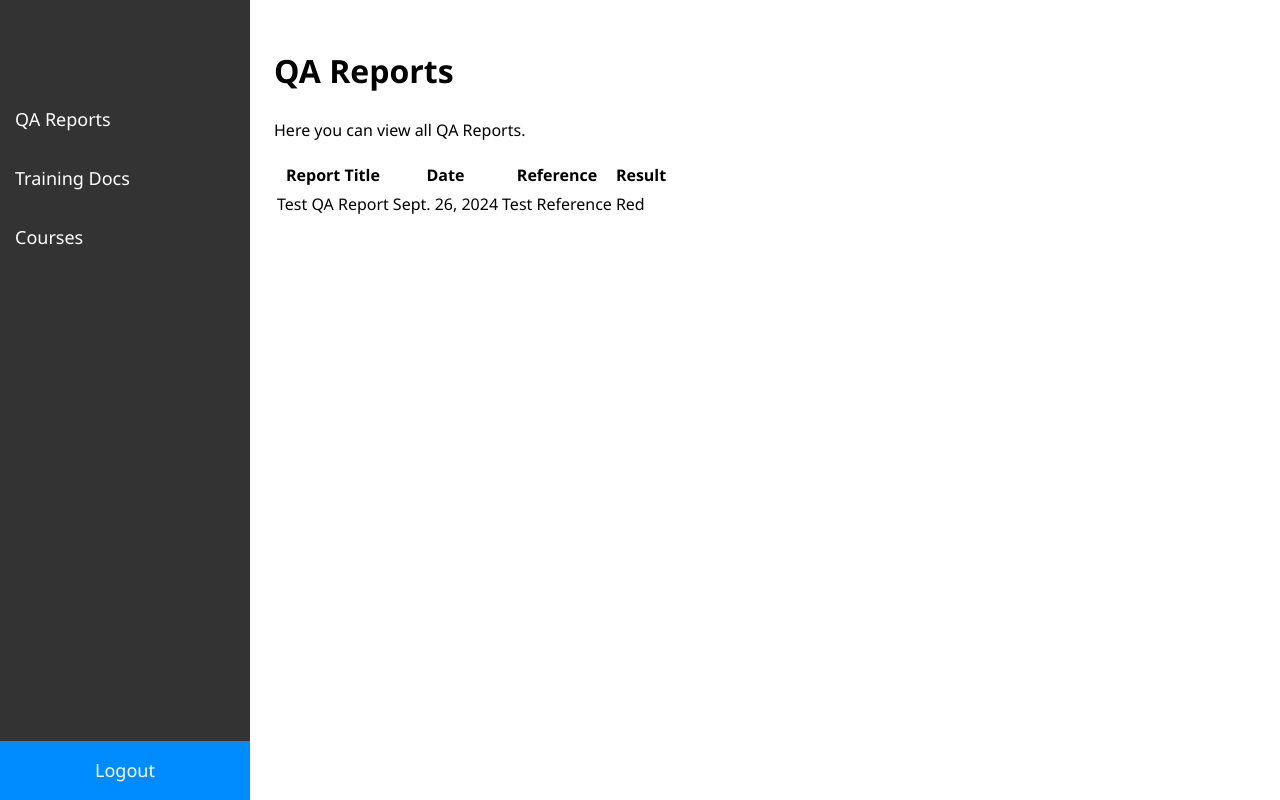
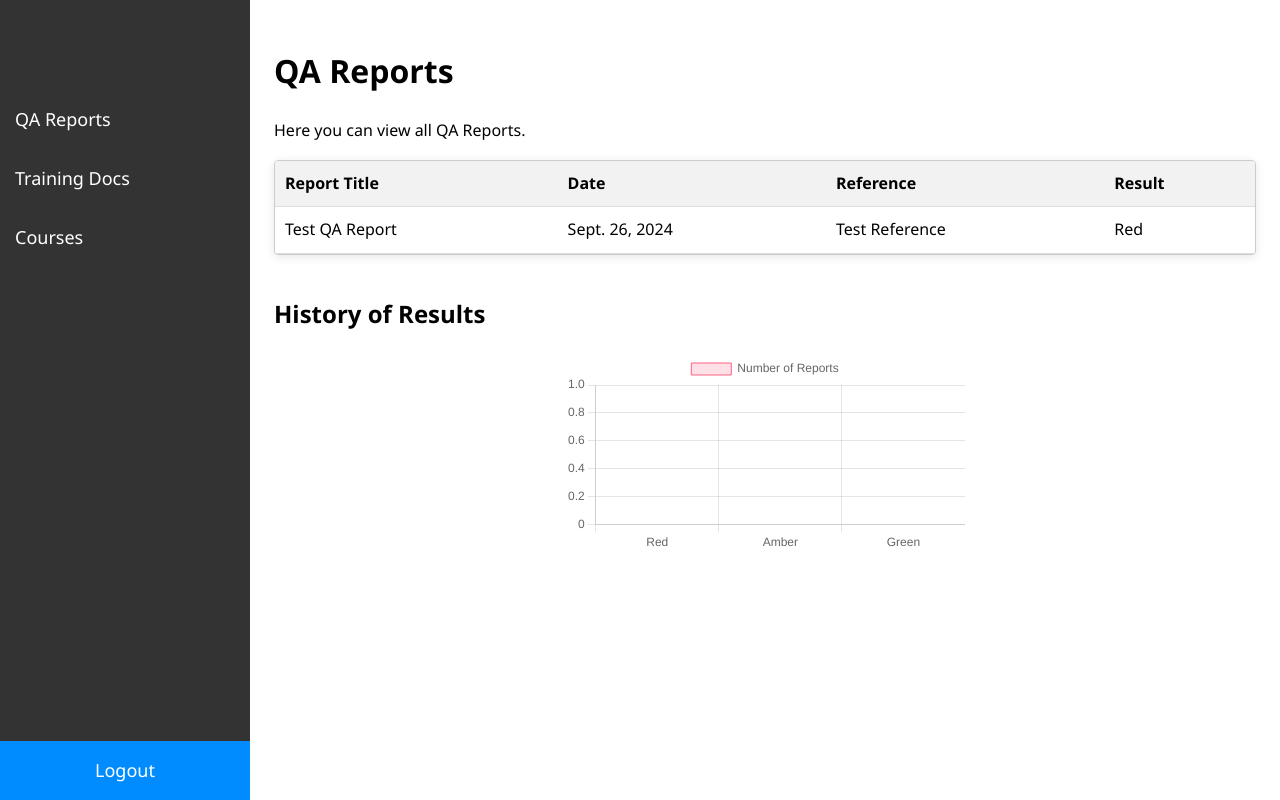
Before and after one commit to KieMerr17/lms_wayve, a Django app: template templates/qa_reports.html in a window 1280 px wide. Run offline with Django 4.2, Linux system fonts and the light colour scheme; data comes from the database, SQL or seed files in the repository; both versions use the stored data as it was after the commit; tables that the repository leaves empty hold one stand-in row (values such as "Sample post"); the template is opened without the code that fills it: values that come from a table or form of the project are taken from there, most other values are stand-ins (such as "Sample title", 1, 10 or a date in 2020).

Commit message:
pull qa report info to content, style and display a performance graph

```diff
--- a/static/css/styles.css
+++ b/static/css/styles.css
@@ -227,3 +227,42 @@ body {
 .main-content.shifted {
     margin-left: 250px !important;
 }
+
+
+/*-----------------------------------  QA Reports  -----------------------------------*/
+
+.table-container {
+    margin-bottom: 20px;
+    overflow-x: auto;
+    border: 1px solid #ccc;
+    border-radius: 4px;
+    box-shadow: 0 2px 10px rgba(0, 0, 0, 0.1);
+}
+
+table {
+    width: 100%;
+    border-collapse: collapse;
+}
+
+th, td {
+    padding: 10px;
+    text-align: left;
+    border-bottom: 1px solid #ddd;
+}
+
+th {
+    background-color: #f2f2f2;
+}
+
+tr:hover {
+    background-color: #f1f1f1;
+}
+
+h2 {
+    margin-top: 40px;
+}
+
+canvas {
+    max-width: 600px;
+    margin: 0 auto;
+}
--- a/static/js/dashboard_script.js
+++ b/static/js/dashboard_script.js
@@ -1,3 +1,4 @@
+// Function to toggle the sidebar
 function toggleSidebar() {
     var sidebar = document.getElementById("sidebar");
     var content = document.getElementById("main-content");
--- a/templates/dashboard.html
+++ b/templates/dashboard.html
@@ -7,6 +7,7 @@
     <meta name="viewport" content="width=device-width, initial-scale=1.0">
     <title>Wayve Driver Training</title>
     <link rel="stylesheet" href="{% static 'css/styles.css' %}" type="text/css">
+    <script src="{% static 'js/dashboard_script.js' %}"></script>
 </head>
 <body>
 
@@ -32,8 +33,5 @@
         {% endblock %}
     </div>
 
-    <!-- Link external JS file -->
-    <script src="{% static 'js/dashboard_script.js' %}"></script>
-
 </body>
 </html>
--- a/templates/qa_reports.html
+++ b/templates/qa_reports.html
@@ -1,9 +1,11 @@
 {% extends 'dashboard.html' %}
+{% load static %}
 
 {% block content %}
     <h1>QA Reports</h1>
     <p>Here you can view all QA Reports.</p>
 
+    <div class="table-container">
         <table>
             <thead>
                 <tr>
@@ -28,4 +30,53 @@
                 {% endfor %}
             </tbody>
         </table>
+    </div>
+
+    <h2>History of Results</h2>
+    <canvas id="resultsChart" width="400" height="200"></canvas>
+
+    <!-- Include Chart.js library -->
+    <script src="https://cdn.jsdelivr.net/npm/chart.js"></script>
+    <!-- Link to the external JavaScript file -->
+    <script src="{% static 'js/dashboard_script.js' %}"></script>
+
+    <script>
+        // Prepare data for the chart
+        const results = {
+            labels: ['Red', 'Amber', 'Green'],
+            datasets: [{
+                label: 'Number of Reports',
+                data: [
+                    {{ result_counts.Red }},
+                    {{ result_counts.Amber }},
+                    {{ result_counts.Green }},
+                ],
+                backgroundColor: [
+                    'rgba(255, 99, 132, 0.2)',
+                    'rgba(255, 206, 86, 0.2)',
+                    'rgba(75, 192, 192, 0.2)',
+                ],
+                borderColor: [
+                    'rgba(255, 99, 132, 1)',
+                    'rgba(255, 206, 86, 1)',
+                    'rgba(75, 192, 192, 1)',
+                ],
+                borderWidth: 1
+            }]
+        };
+
+        const ctx = document.getElementById('resultsChart').getContext('2d');
+        const resultsChart = new Chart(ctx, {
+            type: 'bar',
+            data: results,
+            options: {
+                scales: {
+                    y: {
+                        beginAtZero: true
+                    }
+                }
+            }
+        });
+    </script>
+
 {% endblock %}
```
Also changed, not shown: db.sqlite3. Lines whose indentation alone changed are shown as unchanged.
